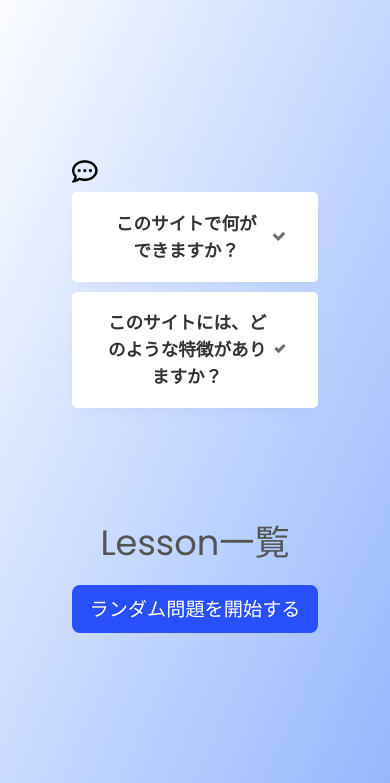
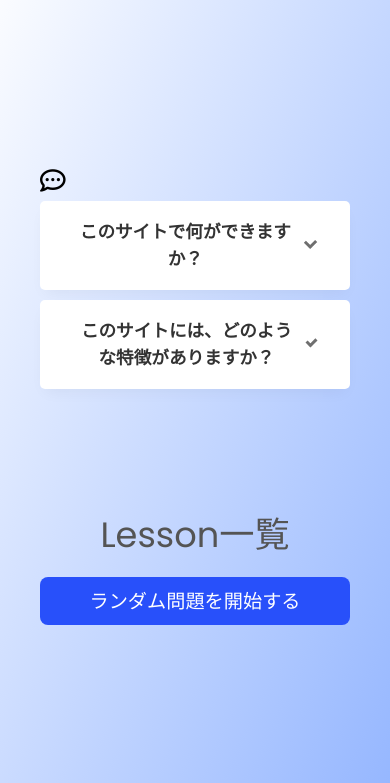
Before and after one commit to atsudora/EnDictation, a Django app: page / in a window 390 px wide. Shown: the part 77-860 px from the top of the page. Run offline with Django 4.2, Linux system fonts and the light colour scheme; some libraries are stand-ins or nearby versions; some web fonts are replaced.

Commit message:
💄 🐛 ヒント表示後の「もう一度」処理の不具合修正。 裏側でヒント表示した英文字が赤文字として残ったままになっている。 そのため、タイピングを進めると赤文字で表示される。 スマホ画面のスタイル微調整

```diff
--- a/static/app/index.css
+++ b/static/app/index.css
@@ -16,9 +16,10 @@ body {
 }
 
 .explanation-box {
-  margin:2.0rem 0rem;
+  margin: 2.0rem 0rem;
   border-radius: 0.8rem;
-  width: 100%; /* keep this to prevent over-sizing */
+  width: 100%;
+  /* keep this to prevent over-sizing */
   min-height: 280px;
   max-height: 600px;
   font-size: 1.6rem;
@@ -27,7 +28,7 @@ body {
 }
 
 .lesson-box {
-  margin:2rem 0rem;
+  margin: 2rem 0rem;
   color: rgb(46, 46, 46);
   font-size: 1.2rem;
   text-align: center;
@@ -44,7 +45,7 @@ body {
   flex-direction: column;
   justify-content: flex-start;
   background-color: var(--main-color);
-  margin-top:1.0rem;
+  margin-top: 1.0rem;
   border-radius: 0.5rem;
   height: 3rem;
 }
@@ -142,5 +143,10 @@ body {
   .explanation-box {
     min-height: 280px;
     max-height: 1200px;
+    padding: 1rem 2rem;
+  }
+
+  .lesson-box {
+    padding: 1rem 2rem;
   }
 }
--- a/static/js/random.js
+++ b/static/js/random.js
@@ -134,6 +134,7 @@ export class Random {
 
     for (const element of this.englishDisplay.children) {
       element.style.display = 'none';
+      element.style.color = "black";
     }
     this.currentCharacterIndex = 0;
   }
```
